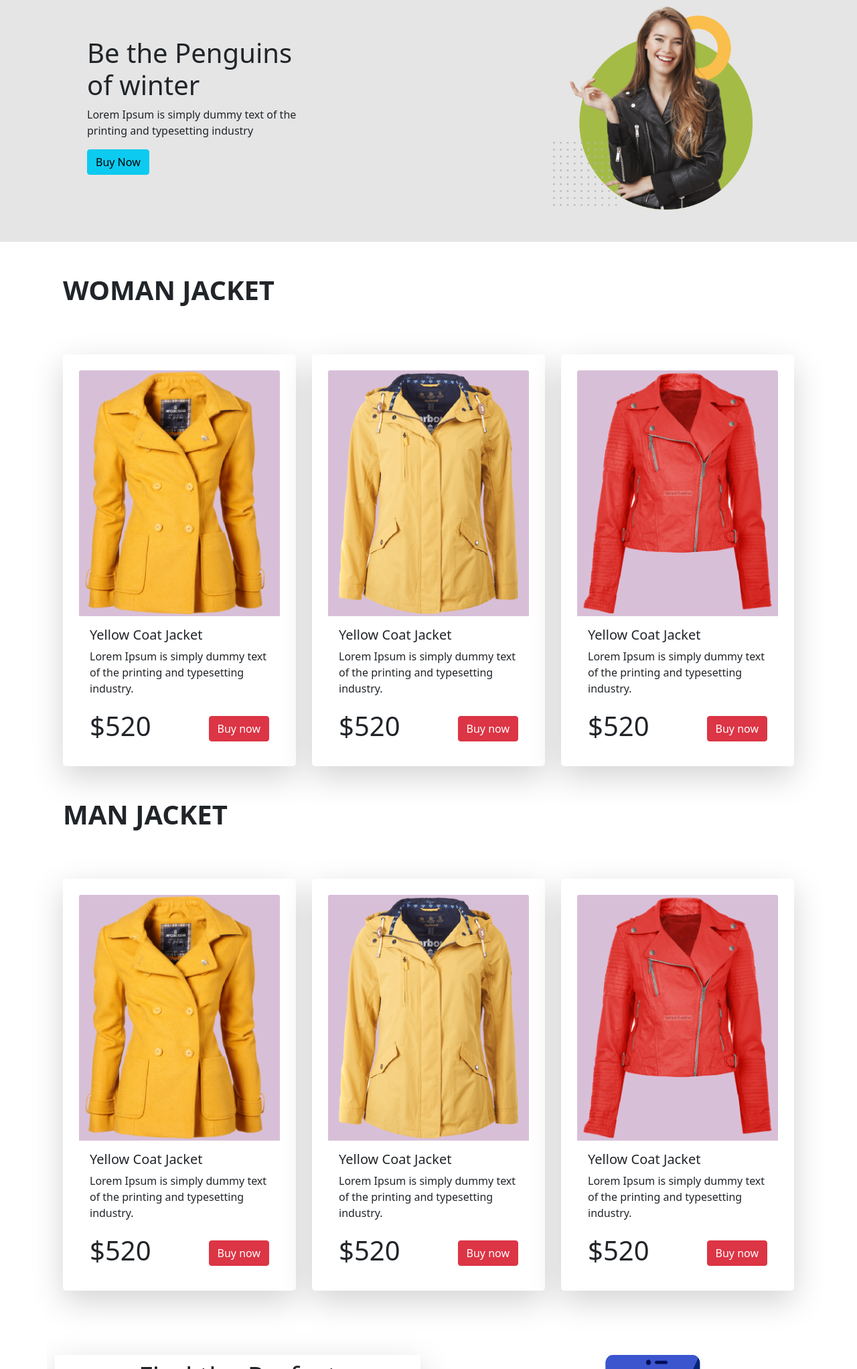
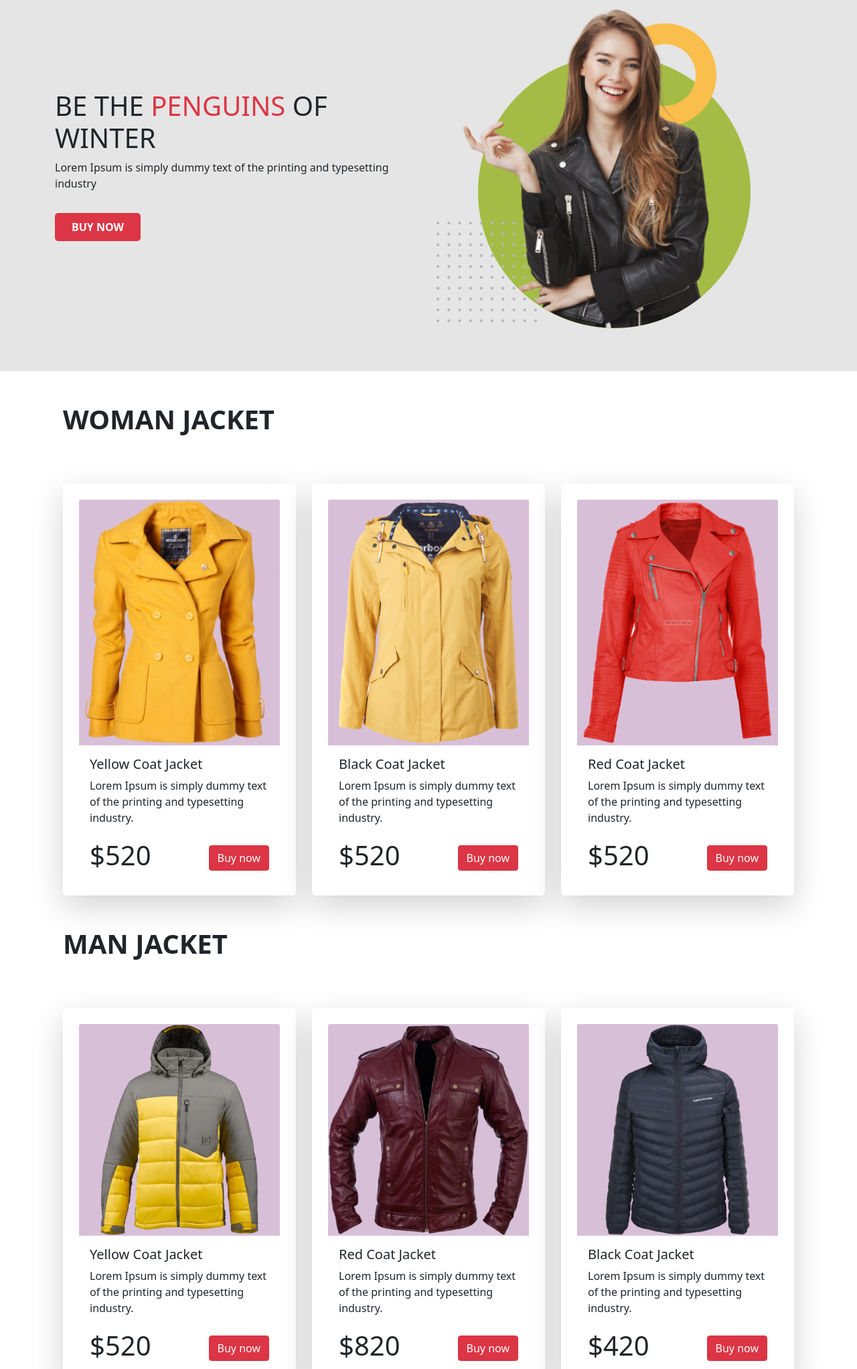
Before and after one commit to imran-prince/Day-5-penguin-responsive, a plain HTML site: page index.html in a window 1280 px wide. Shown: the part 271-2315 px from the top of the page at 67% size. Drawn offline with nearby package versions, Linux system fonts and the light colour scheme.

Commit message:
fully Respomsive

```diff
--- a/index.html
+++ b/index.html
@@ -31,24 +31,25 @@
                 <a class="nav-link text-center fs-2" href="#product">Product</a>
               </li>
               <li class="nav-item p-3">
-                <a class="nav-link text-center fs-2" href="#">Contact Us</a>
+
+                <a class="nav-link text-center fs-2" href="#">contact</a>
               </li>
           </div>
         </div>
       </nav>
       <marquee behavior="scroll" direction="left" class="fs-1 text-danger">Pray For Allah Mission 2022</marquee>
-      <section class=" container my-5">
-         <div class="row d-flex justify-content-between align-items-center overflow-hidden  p-5">
-           <div class="col-lg-4 ">
-             <h1>Be the Penguins of winter</h1>
-             <p>Lorem Ipsum is simply dummy text of the printing and typesetting industry</p>
-             <button class="btn btn-info">Buy Now
-             </button>
-           </div>
-           <div class="col-lg-4">
-             <img src="images/model.png" width="300px" alt="">
-           </div>
-         </div>
+      <section class="  my-5">
+        <div class="container py-5">
+          <div class="row row-cols-lg-2 row-cols-sm-1 row-cols-md-1 row-cols-1 align-items-center justify-content-between">
+            <div class="col">
+              <h1 class="text-uppercase">Be the <span class="text-danger"> Penguins</span>  of winter</h1>
+              <p>Lorem Ipsum is simply dummy text of the printing and typesetting industry</p>
+              <button  class="btn btn-danger px-4 py-2 text-uppercase fw-bolder rounded-3 my-3">Buy now</button>
+            </div>
+            <div class="col"><img src="images/model.png" class="img-fluid mb-3" alt=""></div>
+          </div>
+        </div>
+
       </section>
 
      </header>
@@ -73,7 +74,7 @@
           <div class="card h-100 p-4 border-0 rounded-3 shadow-lg">
             <img src="/images/jacket-2.png" class="card-img-top" style="background-color: thistle;" alt="...">
             <div class="card-body">
-              <h5 class="card-title">Yellow Coat Jacket</h5>
+              <h5 class="card-title">Black Coat Jacket</h5>
               <p class="card-text">Lorem Ipsum is simply dummy text of the printing and typesetting industry.</p>
             </div>
             <div class="d-flex align-items-center justify-content-between my-1">
@@ -86,7 +87,7 @@
           <div class="card h-100 p-4 border-0 rounded-3 shadow-lg">
             <img src="/images/jacket-3.png" class="card-img-top" style="background-color: thistle;" alt="...">
             <div class="card-body">
-              <h5 class="card-title">Yellow Coat Jacket</h5>
+              <h5 class="card-title">Red Coat Jacket</h5>
               <p class="card-text">Lorem Ipsum is simply dummy text of the printing and typesetting industry.</p>
             </div>
             <div class="d-flex align-items-center justify-content-between my-1">
@@ -104,7 +105,7 @@
       <div class="row row-cols-1 row-cols-lg-3 row-cols-md-2 row-cols-sm-1 g-4 my-5">
         <div class="col">
           <div class="card h-100 p-4 border-0 rounded-3 shadow-lg">
-            <img src="/images/jacket-1.png" class="card-img-top" style="background-color: thistle;" alt="...">
+            <img src="/images/jacket-4.png" class="card-img-top" style="background-color: thistle;" alt="...">
             <div class="card-body">
               <h5 class="card-title">Yellow Coat Jacket</h5>
               <p class="card-text">Lorem Ipsum is simply dummy text of the printing and typesetting industry.</p>
@@ -117,26 +118,26 @@
         </div>
         <div class="col">
           <div class="card h-100 p-4 border-0 rounded-3 shadow-lg">
-            <img src="/images/jacket-2.png" class="card-img-top" style="background-color: thistle;" alt="...">
+            <img src="/images/jacket-5.png" class="card-img-top" style="background-color: thistle;" alt="...">
             <div class="card-body">
-              <h5 class="card-title">Yellow Coat Jacket</h5>
+              <h5 class="card-title">Red Coat Jacket</h5>
               <p class="card-text">Lorem Ipsum is simply dummy text of the printing and typesetting industry.</p>
             </div>
             <div class="d-flex align-items-center justify-content-between my-1">
-              <h1 class="ms-3">$520</h1>
+              <h1 class="ms-3">$820</h1>
               <Button class="btn btn-danger me-3">Buy now</Button>
             </div>
           </div>
         </div>
         <div class="col">
           <div class="card h-100 p-4 border-0 rounded-3 shadow-lg">
-            <img src="/images/jacket-3.png" class="card-img-top" style="background-color: thistle;" alt="...">
+            <img src="/images/jacket-6.png" class="card-img-top" style="background-color: thistle;" alt="...">
             <div class="card-body">
-              <h5 class="card-title">Yellow Coat Jacket</h5>
+              <h5 class="card-title">Black Coat Jacket</h5>
               <p class="card-text">Lorem Ipsum is simply dummy text of the printing and typesetting industry.</p>
             </div>
             <div class="d-flex align-items-center justify-content-between my-1">
-              <h1 class="ms-3">$520</h1>
+              <h1 class="ms-3">$420</h1>
               <Button class="btn btn-danger me-3">Buy now</Button>
             </div>
           </div>
@@ -149,7 +150,7 @@
 
 
        <section class="container-fluid">
-         <div class="row g-5 my-5 overflow-hidden">
+         <div class="row g-5 my-5">
            <div class="col-lg-6">
              <div class="row d-flex  shadow-lg text-center p-2 align-items-center">
                <div class="col-lg-2">
@@ -186,7 +187,9 @@
          </div>
        </section>
    </div>
-     <footer style="height: 250px; " class="bg-black text-light align-items-center d-flex justify-content-center" >
+       <!-- oofcanvas -->
+
+        <footer style="height: 250px; " class="bg-black text-light align-items-center d-flex justify-content-center" >
       <div>
         <h1>Prince Imran</h1>
       <p>
```
